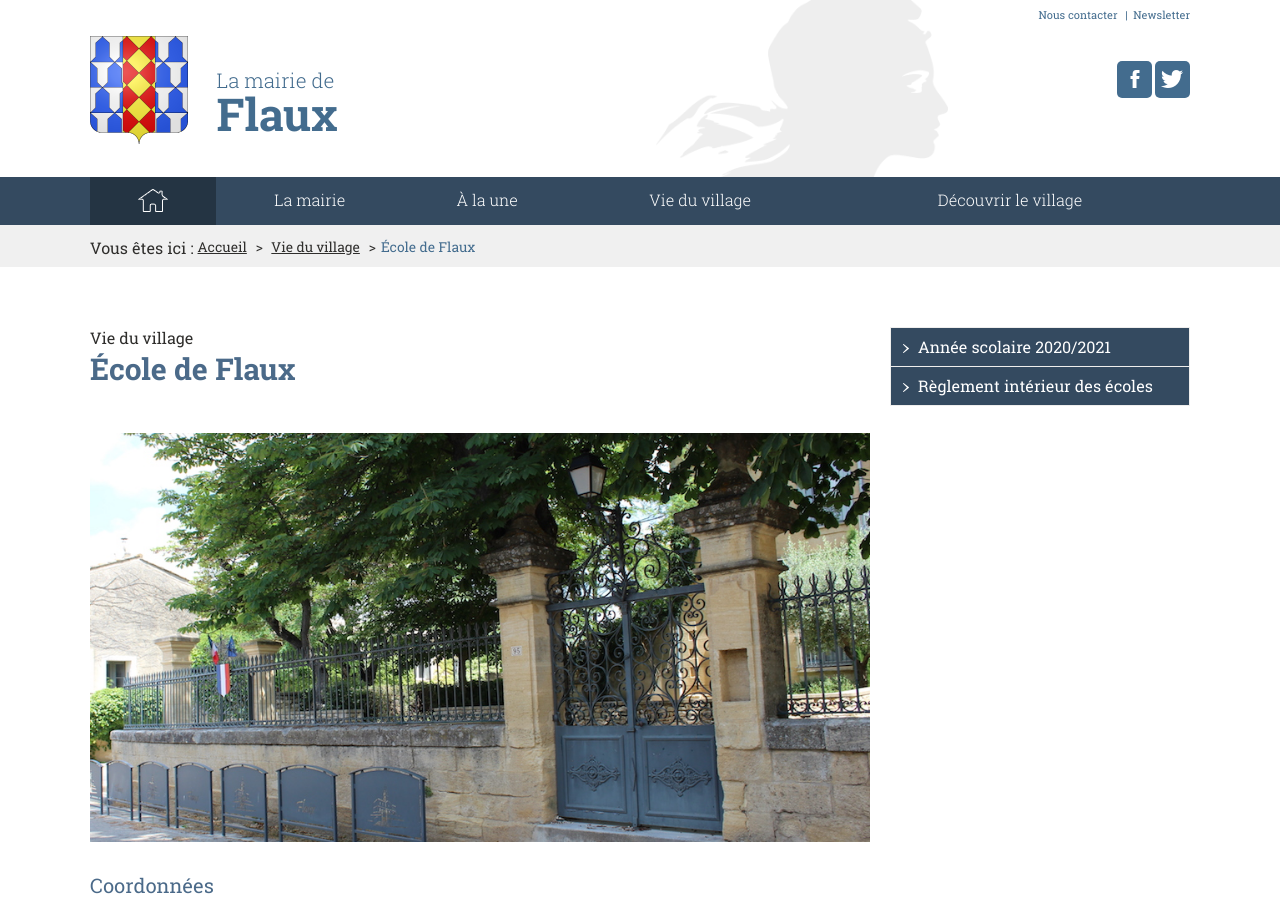
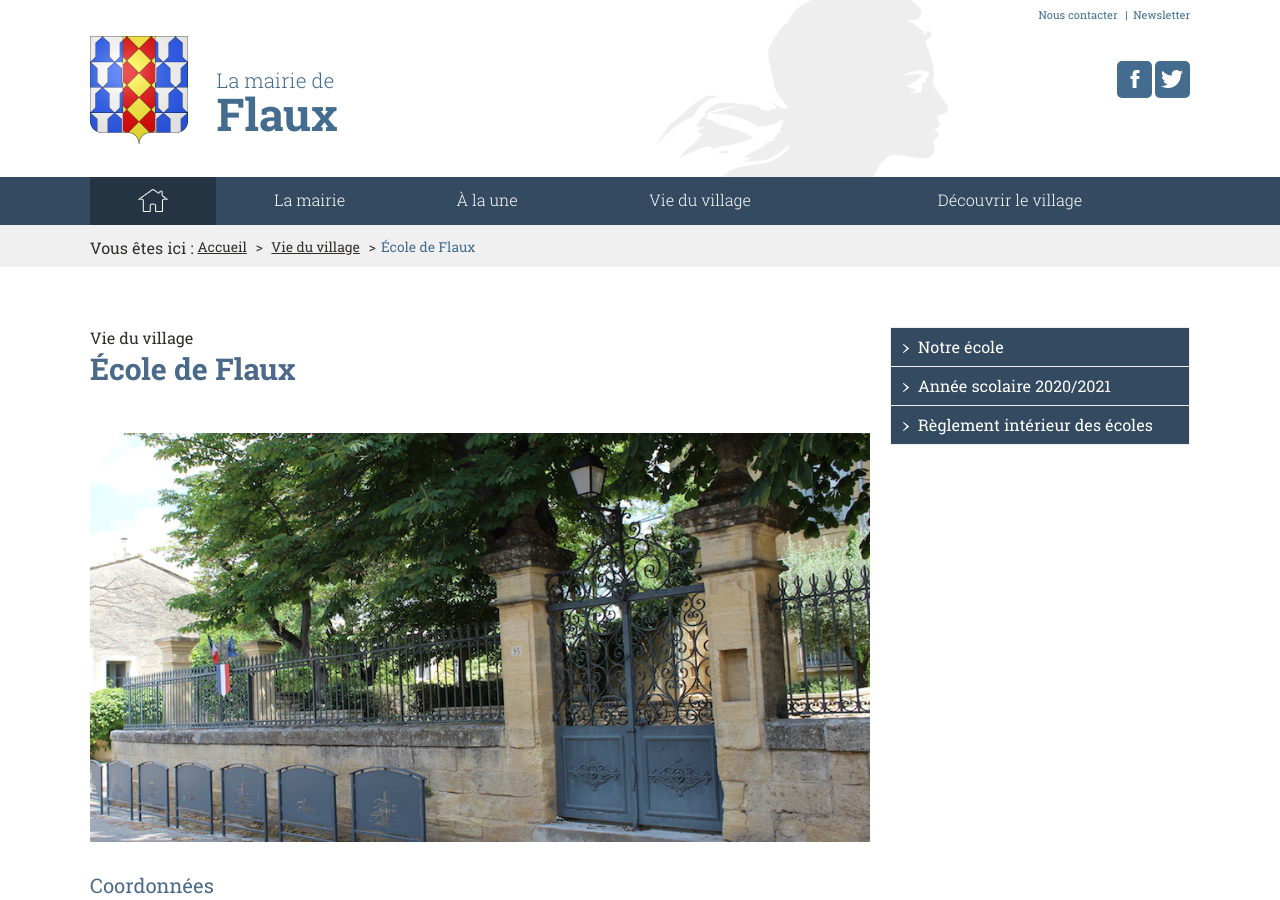
Before and after one commit to Flaux-Village/flaux-village.github.io, a Jekyll site: the page built from ecole.md, in a window 1280 px wide and 900 px high. Built offline with Jekyll 4.4.1, drawn with Linux system fonts in a browser that asks for light colours; our own code applies the rules of GitHub Pages for plain Markdown files.

Commit message:
Update ecole.md

```diff
--- a/ecole.md
+++ b/ecole.md
@@ -9,6 +9,8 @@ description_illustration: École de Flaux
 section: Vie du village
 addresse_section: /vie.html
 menu_secondaire:
+- titre: Notre école
+  addresse: /ecole.html
 - titre: Année scolaire 2020/2021
   addresse: /orgscolaire.html
 - titre: Règlement intérieur des écoles
```
